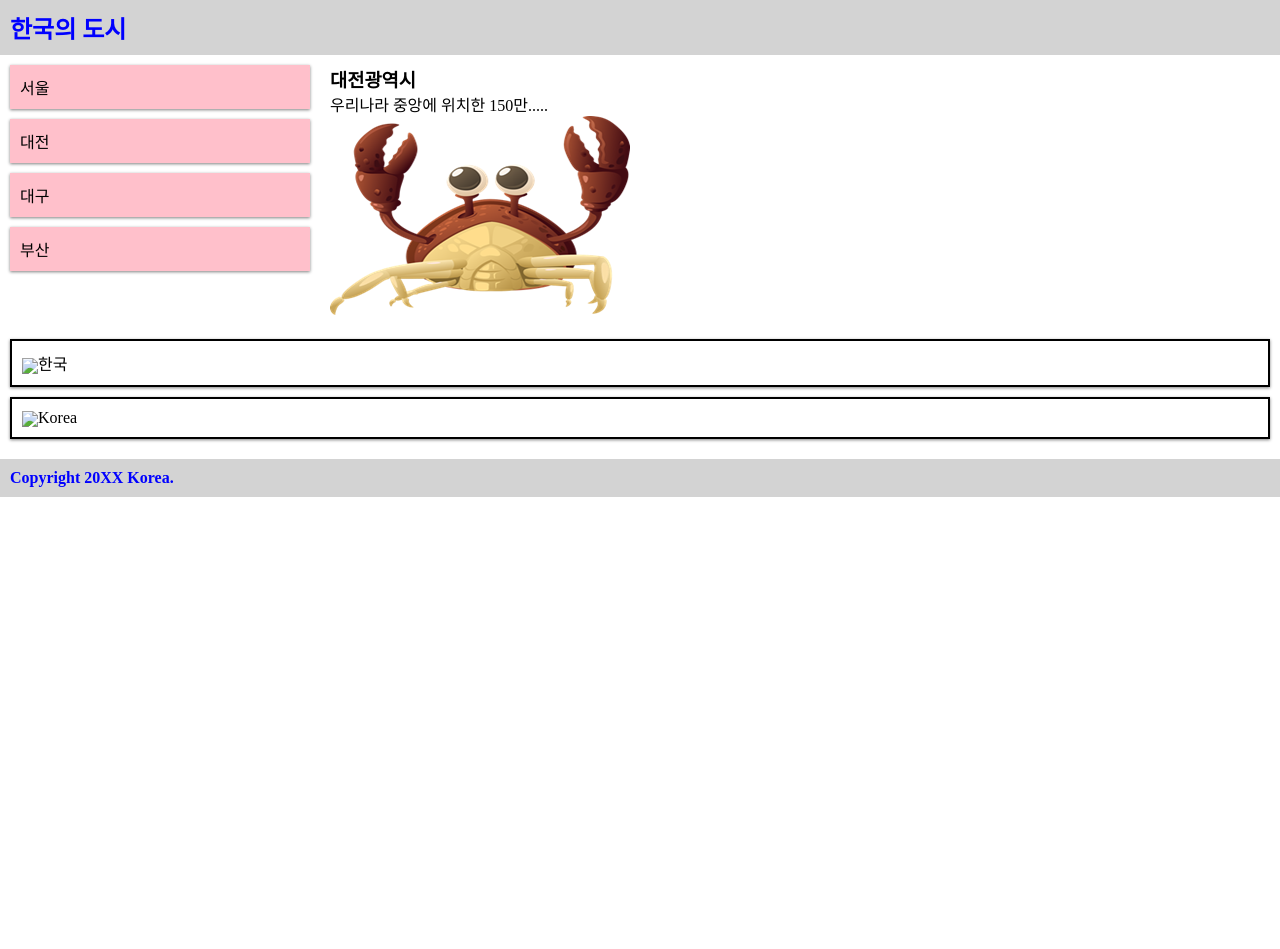
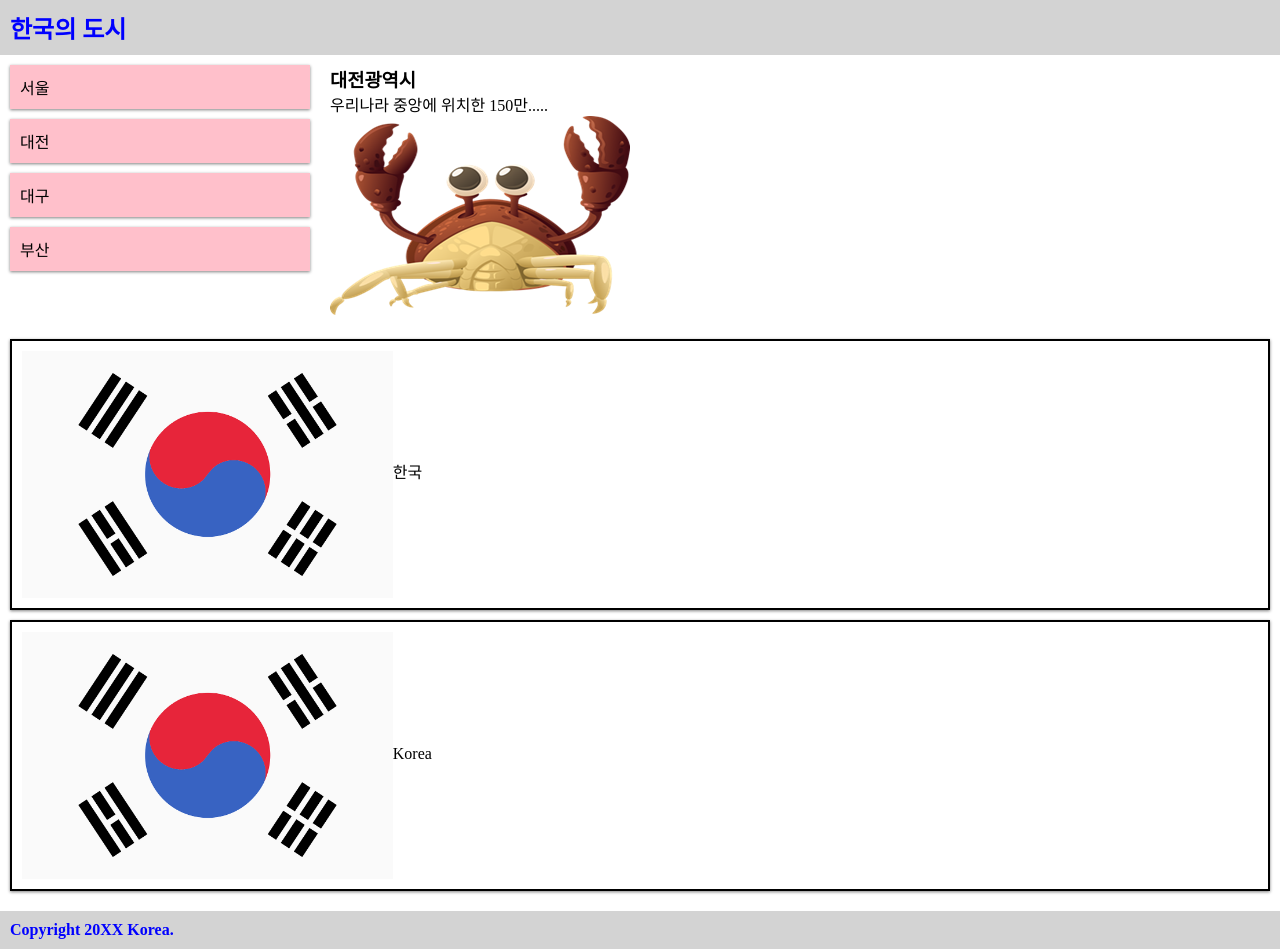
Before and after one commit to oip9940/oip9940.github.io, a plain HTML site: page rwd.html in a window 1280 px wide. Before the commit the page ends 800 px from the top, so only its background shows below. Drawn offline with Linux system fonts and the light colour scheme.

Commit message:
Update rwd.html

```diff
--- a/rwd.html
+++ b/rwd.html
@@ -16,6 +16,6 @@
 </picture>
 </section>
 <aside class="col-3 col-m-12 banner">
-<ul><li><img src="../images/flag.png">한국</li><li><img src="../images/flag.png"/>Korea</li></ul></aside>
+<ul><li><img src="oip9940.github.io/taegeuk.png">한국</li><li><img src="oip9940.github.io/taegeuk.png"/>Korea</li></ul></aside>
 </div><div class="row"></div>
 <footer class="footer"><h4>Copyright 20XX Korea. </h4></footer></body></html>
```
